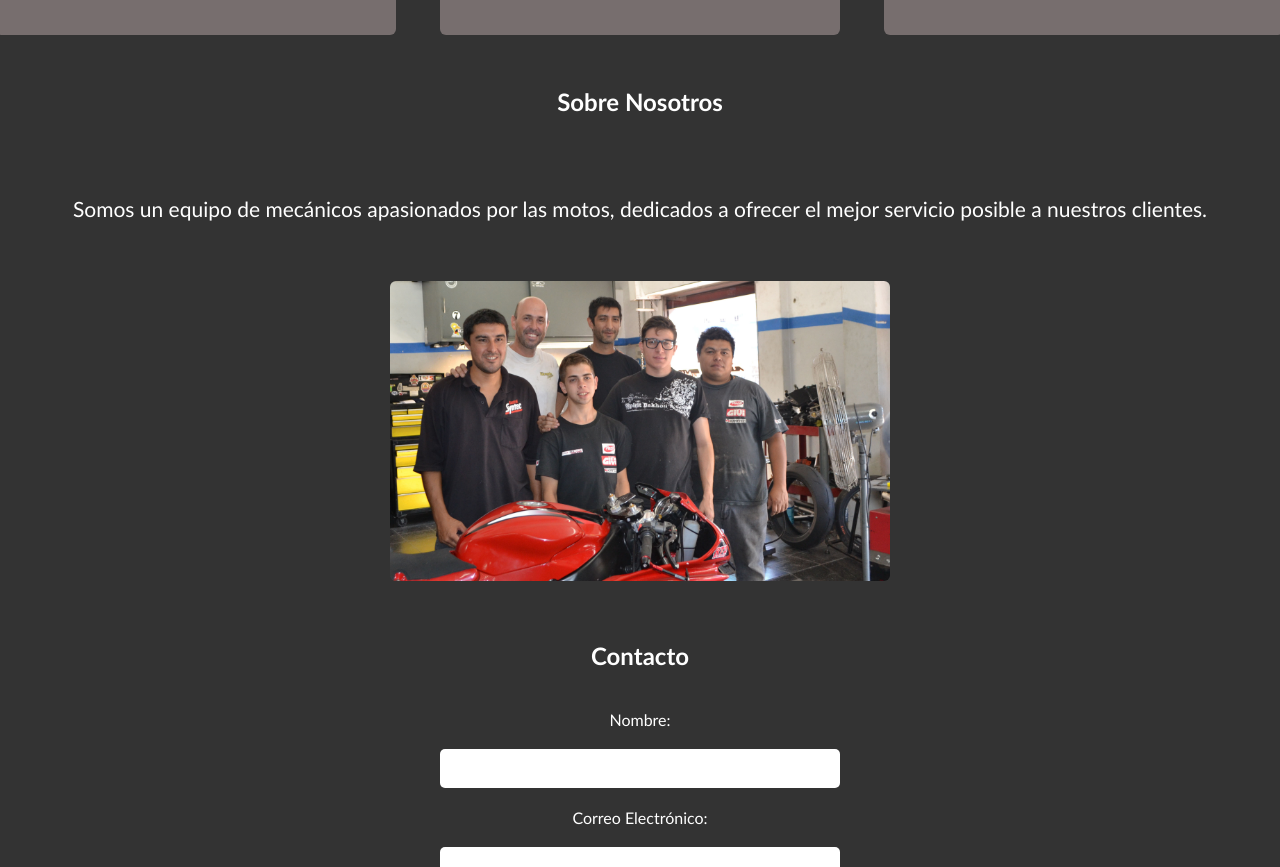
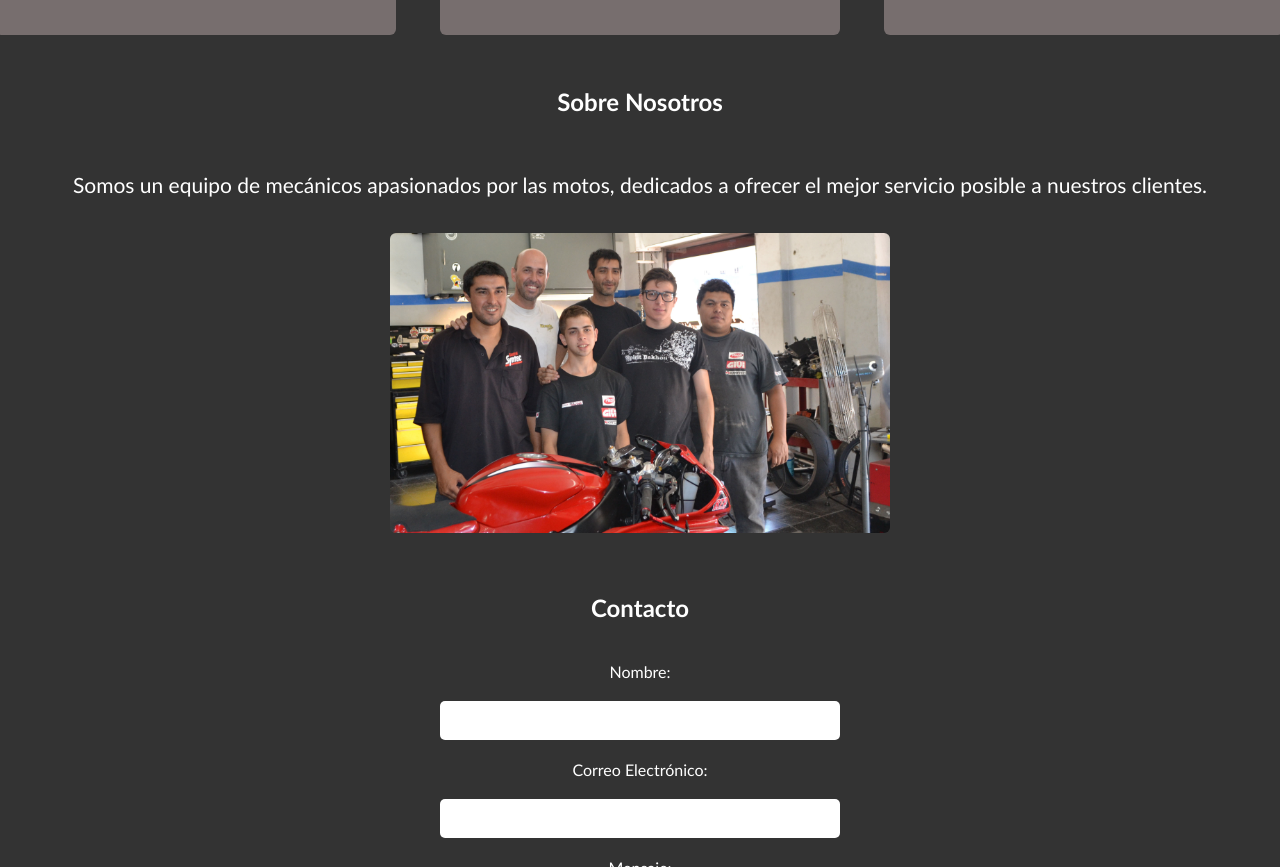
Before and after one commit to Neo3691102/chatbot-basico, a website: page index.html in a window 1280 px wide. Shown: the part 1266-2133 px from the top of the page. Drawn offline with Linux system fonts and the light colour scheme.

Commit message:
Se modifica el espacio entre elementos de la seccion sobrenosotros

```diff
--- a/styles/components/_footer.scss
+++ b/styles/components/_footer.scss
@@ -60,9 +60,10 @@ footer{
         text-align: center;
         display: flex;
         flex-direction: column;
-        gap: 60px;
+        gap: 36px;
         p{
             font-size: 21px;
+
         }
         img{
             width: 500px;
```
Also changed, not shown: styles/style.css, 1 other file.
